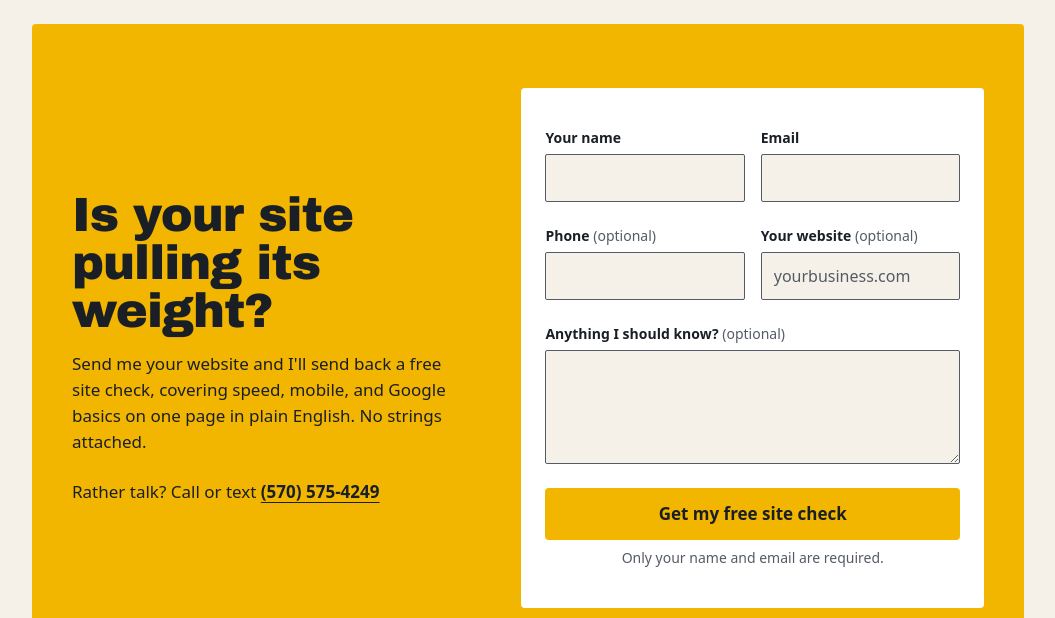
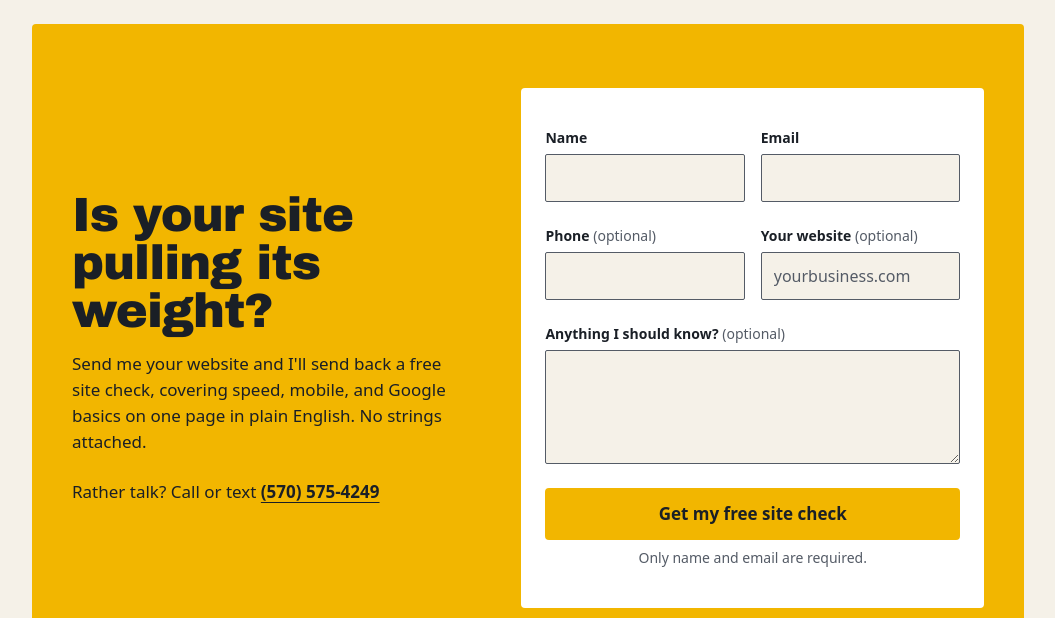
Before and after one commit to JJKneiss/JJKneiss.github.io, a plain HTML site: page index.html in a window 1280 px wide. Shown: the part 3460-4078 px from the top of the page, without its empty margins (112-1167 px from the left). Drawn offline with Linux system fonts and the light colour scheme.

Commit message:
Form: label 'Name'
Co-Authored-By: Claude Opus 5.5 <noreply@anthropic.com>
Claude-Session: https://claude.ai/code/session_01F96dfgckfgxP9UPW48ptFq

```diff
--- a/index.html
+++ b/index.html
@@ -172,7 +172,7 @@
         <input type="hidden" name="redirect" value="https://jjkneiss.github.io/thanks.html">
         <input type="checkbox" name="botcheck" class="hp" tabindex="-1" autocomplete="off" hidden>
         <div class="field">
-          <label for="cf-name">Your name</label>
+          <label for="cf-name">Name</label>
           <input id="cf-name" name="name" type="text" autocomplete="name" required>
         </div>
         <div class="field">
@@ -193,7 +193,7 @@
         </div>
         <div class="field--full">
           <button class="pl-btn pl-btn--primary cta-submit" type="submit">Get my free site check</button>
-          <p class="form-note">Only your name and email are required.</p>
+          <p class="form-note">Only name and email are required.</p>
         </div>
       </form>
     </div>
```
